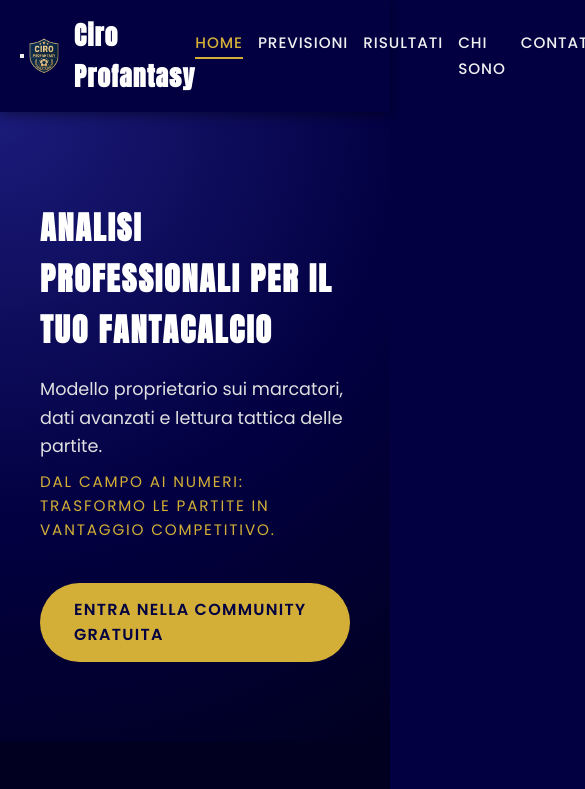
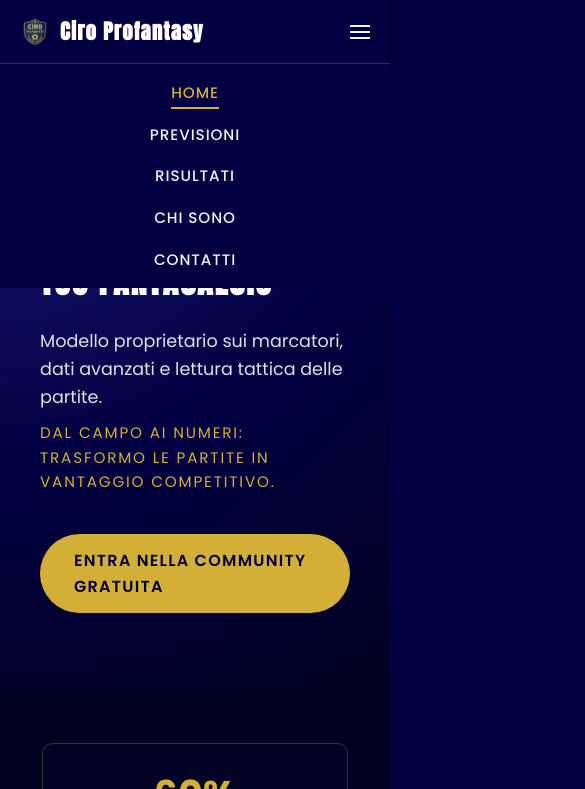
Before and after one commit to CiroPunzo/fantacalcio-sito, a website: page index.html in a window 390 px wide. Both pictures are taken after a click on the button "Apri menu". Shown: the top 789 px of the page, 585 px wide, since content can reach past the window. Drawn offline with Linux system fonts and the light colour scheme.

Commit message:
Update style.css

```diff
--- a/css/style.css
+++ b/css/style.css
@@ -35,6 +35,15 @@ body {
     padding: 15px 20px;
 }
 
+.navbar-inner {
+    display: flex;
+    align-items: center;
+    justify-content: center;
+    padding: 15px 20px;
+    position: relative;
+}
+
+
 .logo {
     display: flex;
     align-items: center;
@@ -65,6 +74,7 @@ body {
     gap: 30px;
 }
 
+
 .nav-links a {
     text-decoration: none;
     color: #f0f0f0;
@@ -83,6 +93,27 @@ body {
     color: #D4AF37;
     border-bottom-color: #D4AF37;
 }
+
+.nav-toggle {
+    position: absolute;
+    right: 20px;
+    background: none;
+    border: none;
+    cursor: pointer;
+    display: none; /* nascosto su desktop */
+    flex-direction: column;
+    justify-content: center;
+    align-items: center;
+    gap: 4px;
+}
+
+.nav-toggle-bar {
+    width: 20px;
+    height: 2px;
+    background-color: #f5f5f5;
+    display: block;
+}
+
 
 /* HERO */
 .hero {
@@ -506,3 +537,39 @@ body {
     color: white;
     transform: translateY(-2px);
 }
+
+@media (max-width: 768px) {
+    .navbar-inner {
+        justify-content: center;
+    }
+
+    .logo-text {
+        font-size: 1.3rem;
+    }
+
+    .logo-image {
+        height: 30px;
+    }
+
+    .nav-toggle {
+        display: flex; /* visibile solo su mobile */
+    }
+
+    .nav-links {
+        position: absolute;
+        top: 100%;
+        left: 0;
+        right: 0;
+        background-color: #020041;
+        flex-direction: column;
+        align-items: center;
+        gap: 16px;
+        padding: 16px 0;
+        border-top: 1px solid rgba(212, 175, 55, 0.25);
+        display: none; /* nascosto di default */
+    }
+
+    .nav-links.nav-open {
+        display: flex; /* mostrato quando clicchi hamburger */
+    }
+}
```
